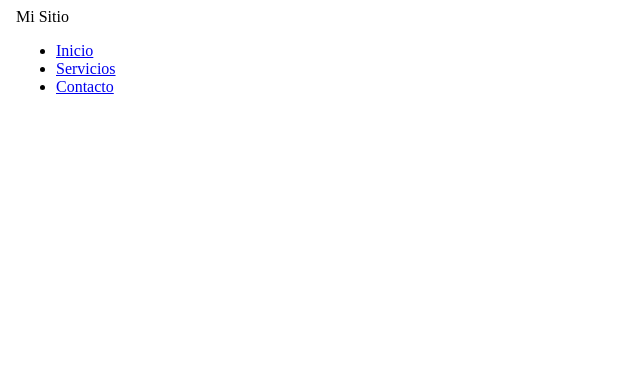
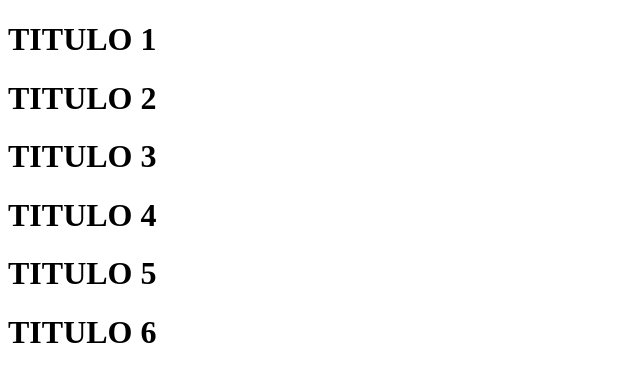
Before and after one commit to oshersa-170701/profe_erick, an Angular app: page / in a window 1280 px wide. Shown: the top 382 px of the page, without its empty margins (0-640 px from the left). Built offline with nearby package versions, Linux system fonts and the light colour scheme.

Commit message:
MODIFICADO 2

```diff
--- a/src/app/app.component.html
+++ b/src/app/app.component.html
@@ -1,20 +1,7 @@
-<!DOCTYPE html>
-<html lang="es">
-<head>
-  <meta charset="UTF-8">
-  <meta name="viewport" content="width=device-width, initial-scale=1">
-  <title>Navbar sencilla</title>
-  <link rel="stylesheet" href="styles.css">
-</head>
-<body>
-  <nav class="navbar">
-    <div class="logo">Mi Sitio</div>
-    <ul class="nav-links">
-      <li><a href="#">Inicio</a></li>
-      <li><a href="#">Servicios</a></li>
-      <li><a href="#">Contacto</a></li>
-    </ul>
-  </nav>
-
-</body>
-</html>
+<router-outlet></router-outlet>
+<h1>TITULO 1</h1>
+<h1>TITULO 2</h1>
+<h1>TITULO 3</h1>
+<h1>TITULO 4</h1>
+<h1>TITULO 5</h1>
+<h1>TITULO 6</h1>
--- a/src/app/app.component.ts
+++ b/src/app/app.component.ts
@@ -1,9 +1,10 @@
 import { Component } from '@angular/core';
+import { RouterOutlet } from '@angular/router';
 
 @Component({
   selector: 'app-root',
   standalone: true,
-  imports: [],
+  imports: [RouterOutlet, ],
   templateUrl: './app.component.html',
   styleUrl: './app.component.css'
 })
```
